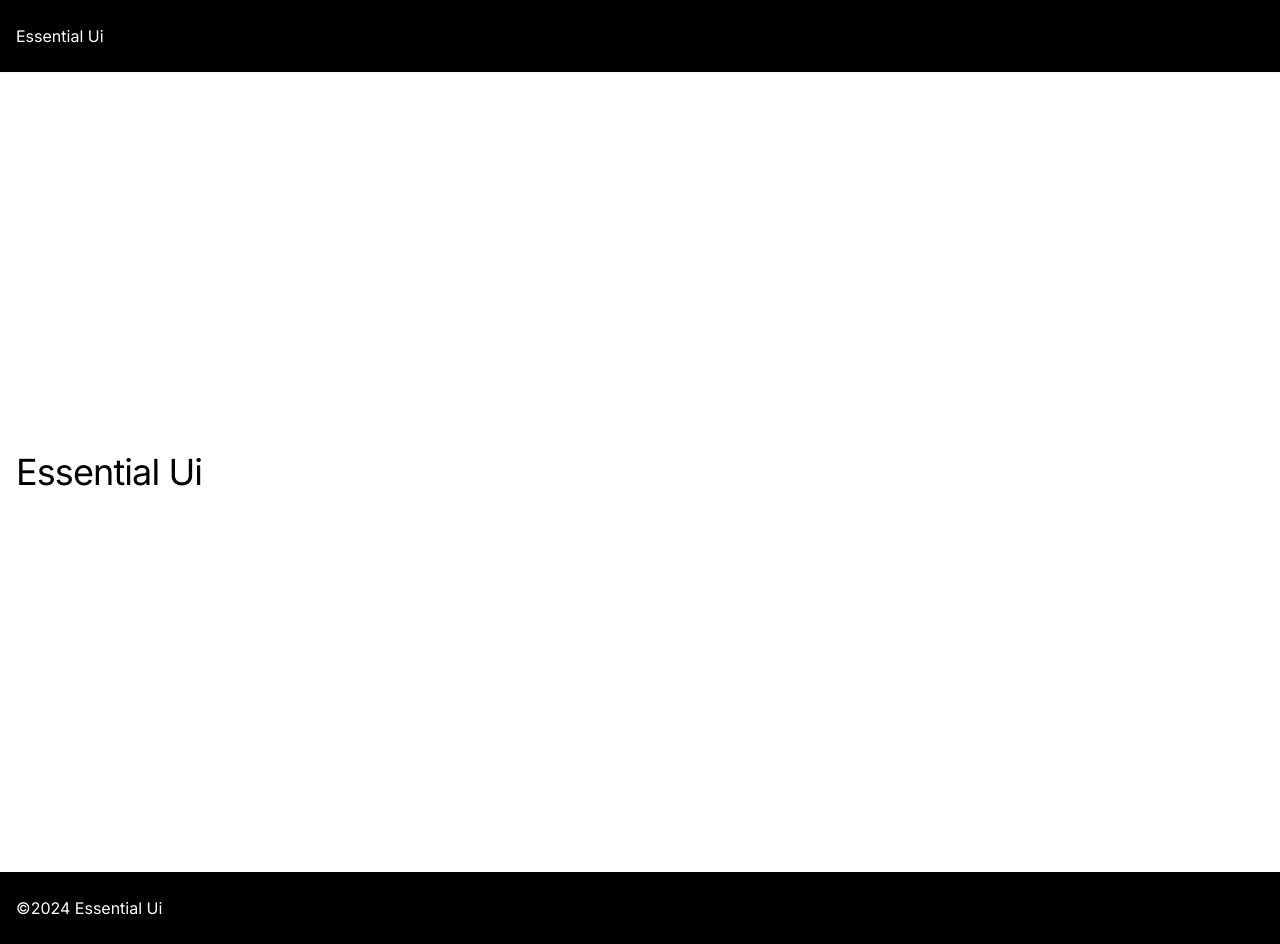
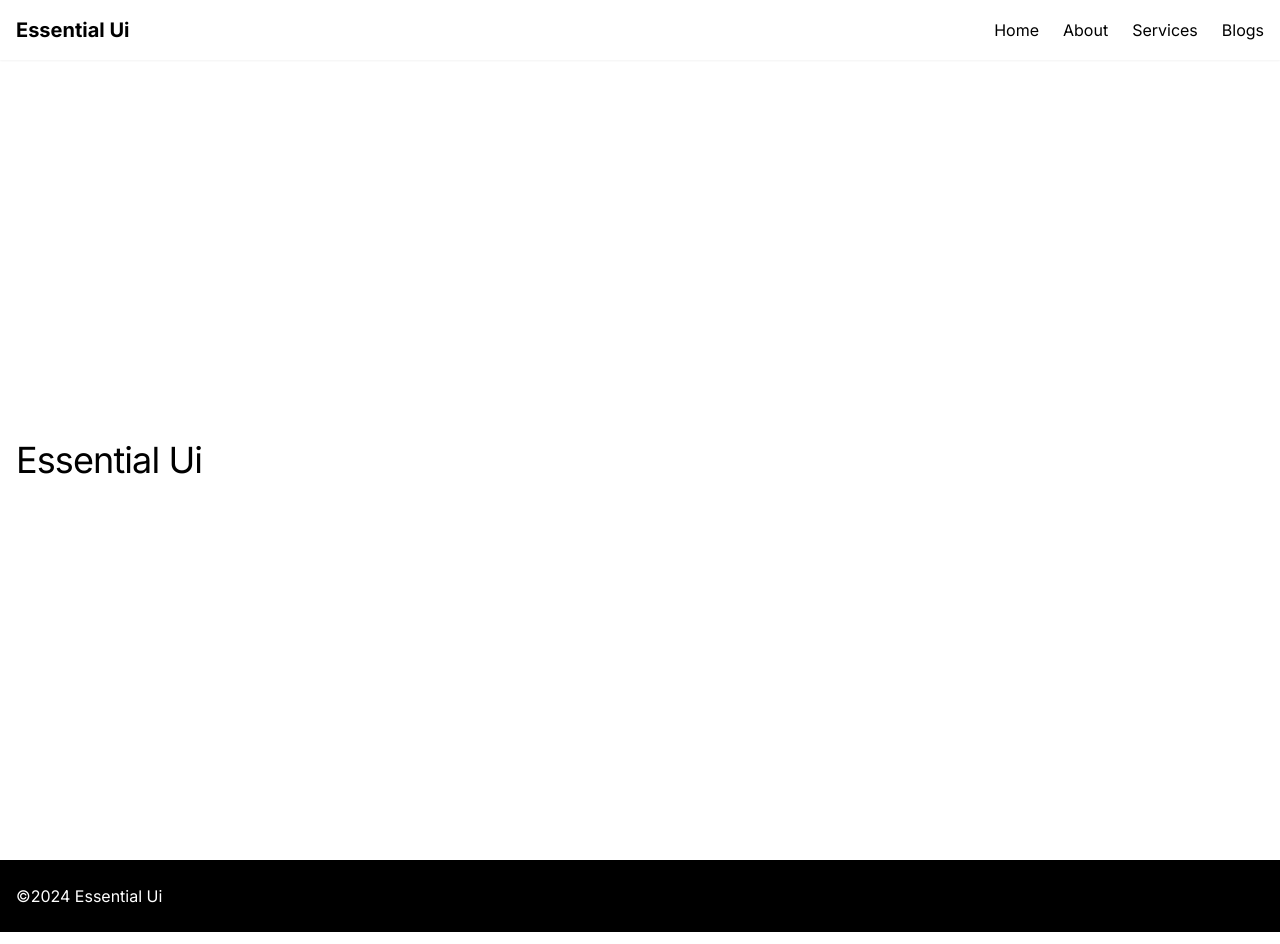
Before and after one commit to md-golam-rabbani/essential-ui, a Next.js app: page / in a window 1280 px wide. Built offline with nearby package versions, Linux system fonts and the light colour scheme.

Commit message:
refactor: Update `header` component

```diff
--- a/app/(layout)/header/index.tsx
+++ b/app/(layout)/header/index.tsx
@@ -6,18 +6,18 @@ import Link from 'next/link';
 import { IconStore } from '@/components/icon-store';
 import { CustomSheet } from '@/components/custom-sheet';
 import { useState } from 'react';
-import { CustomButton } from '@/components/custom-button';
+import { cn } from '@/lib/shadcn/utils';
 
 /** This is the header section. This should render at the top of every page. */
 export function Header({ menuLinks }: IHeader) {
   const [sheetOpen, setSheetOpen] = useState(false);
 
   return (
-    <header className="sticky top-0 z-50 bg-black py-6 text-white shadow-sm backdrop-blur-sm">
+    <header className="sticky top-0 z-50 flex min-h-[--header-min-height] items-center bg-white py-2 text-black shadow-sm backdrop-blur-sm [--header-min-height:3.5rem] lg:[--header-min-height:3.75rem]">
       <div className="container">
-        <div className="grid gap-1">
         <div className="flex flex-wrap items-center justify-between gap-x-6 gap-y-1">
-            <div>
+          {/* Logo  */}
+          <div className="text-[1.25rem]/[1] font-bold">
             <Link href={'/'} className="block">
               Essential Ui
             </Link>
@@ -25,62 +25,80 @@ export function Header({ menuLinks }: IHeader) {
               {process.env.PROJECT_NAME || 'Essential Ui'}
             </span>
           </div>
+
           <CustomSheet
             sheetOpen={sheetOpen}
             onCustomSheetChange={setSheetOpen}
-              scrollBarClassName="pb-[6.8125rem] mr-1"
             trigger={
               <button
-                  className="flex aspect-square items-center justify-center p-1 text-base md:hidden"
                 onClick={() => setSheetOpen(true)}
-                  aria-label="Open Menu"
+                aria-label="open menu"
+                className="grid place-items-center text-[1.5rem] lg:hidden"
               >
-                  <IconStore iconName="menu" className="text-white" />
+                <IconStore iconName="menu" />
               </button>
             }
+            className={cn('max-w-[320px] lg:hidden')}
             content={
               <>
-                  <ul className="flex flex-col items-center p-4 pb-[6.0625rem]">
+                <div className="flex justify-between px-6 py-3">
+                  <div className="text-[1.25rem]/[1] font-bold">
+                    <Link href={'/'} className="block">
+                      Essential Ui
+                    </Link>
+                    <span className="sr-only">
+                      {process.env.PROJECT_NAME || 'Essential Ui'}
+                    </span>
+                  </div>
+                  <IconStore iconName="close" className="text-[1.75rem]" />
+                </div>
+
+                {!!menuLinks.length && (
+                  <nav
+                    className="px-6 py-2"
+                    aria-label="primary navigation mobile"
+                  >
+                    <ul className="grid gap-0.5">
                       {menuLinks.map((menuLink, index) => (
-                      <li
-                        key={index}
-                        className="w-full cursor-pointer py-3 text-center transition-all duration-300 hover:bg-gray-300"
-                      >
-                        <CustomLink {...menuLink}>{menuLink.label}</CustomLink>
+                        <li key={index}>
+                          <CustomLink
+                            href={menuLink.href}
+                            ariaLabel={menuLink.label}
+                            disabled={false}
+                            label={menuLink.label}
+                            target={menuLink.target}
+                            className="flex items-center rounded bg-gray-200 px-3 py-1"
+                          />
                         </li>
                       ))}
                     </ul>
-
-                  <div className="absolute bottom-0 w-full border-t border-gray-300 bg-white p-4">
-                    <CustomButton
-                      type="action"
-                      colorScheme="primary"
-                      variant="fill"
-                      onButtonClick={() => setSheetOpen(false)}
-                      className="w-full text-lg"
-                      disabled={false}
-                      ariaLabel="Close Menu"
-                    >
-                      <IconStore
-                        iconName="chevron-down"
-                        className="-rotate-90"
-                      />
-                    </CustomButton>
-                  </div>
+                  </nav>
+                )}
               </>
             }
           />
 
-            {menuLinks && menuLinks.length > 0 && (
-              <ul className="flex flex-wrap items-center justify-center gap-x-6 gap-y-1 max-md:hidden">
+          {!!menuLinks.length && (
+            <nav
+              aria-label="primary navigation desktop"
+              className="hidden lg:block"
+            >
+              <ul className="flex flex-wrap items-center justify-center gap-x-6 gap-y-1">
                 {menuLinks.map((menuLink, index) => (
                   <li key={index}>
-                    <CustomLink {...menuLink}>{menuLink.label}</CustomLink>
+                    <CustomLink
+                      href={menuLink.href}
+                      ariaLabel={menuLink.label}
+                      disabled={false}
+                      label={menuLink.label}
+                      target={menuLink.target}
+                      className="transition-colors duration-300 hover:text-blue-500"
+                    />
                   </li>
                 ))}
               </ul>
+            </nav>
           )}
-          </div>
         </div>
       </div>
     </header>
--- a/app/layout.tsx
+++ b/app/layout.tsx
@@ -2,10 +2,11 @@ import './globals.css';
 import type { Metadata } from 'next';
 import { primary } from '@/fonts';
 import { PropsWithChildren } from 'react';
-import clsx from 'clsx';
 import { Toaster } from '@/components/ui/sonner';
 import { Header } from './(layout)/header';
 import { Footer } from './(layout)/footer';
+import { cn } from '@/lib/shadcn/utils';
+import { headerProps } from './(layout)/header/story-props';
 
 export const metadata: Metadata = {
   title: 'Create Next App',
@@ -15,8 +16,13 @@ export const metadata: Metadata = {
 export default function RootLayout({ children }: Readonly<PropsWithChildren>) {
   return (
     <html lang="en">
-      <body className={clsx(primary.variable, 'font-primary text-black')}>
-        <Header menuLinks={[]} />
+      <body
+        className={cn(
+          primary.variable,
+          'font-primary text-[1rem]/[1.5] text-black'
+        )}
+      >
+        <Header {...headerProps} />
         {children}
         <Footer menuLinks={[]} />
         <Toaster />
--- a/components/custom-sheet/index.tsx
+++ b/components/custom-sheet/index.tsx
@@ -14,7 +14,7 @@ import { ICustomSheet } from './interface';
  * content for the sheet, ensuring a cohesive and user-friendly experience.
  *
  * @example
- * // Example usage of the Drawer component
+ * Example usage of the Drawer component
  * <Drawer
  *   sheetOpen={sheetOpen}
  *   onCustomSheetChange={setSheetOpen}
@@ -37,7 +37,7 @@ export const CustomSheet = ({
   const sheetContentClasses = cn(
     'bg-white p-0',
     {
-      'w-full max-w-[23.4375rem] md:max-w-[29.1875rem]':
+      'w-full max-w-[20rem] md:max-w-[26.25rem]':
         side == 'left' || side == 'right',
       'w-full': side == 'top' || side == 'bottom',
     },
```
Lines whose indentation alone changed are shown as unchanged.
